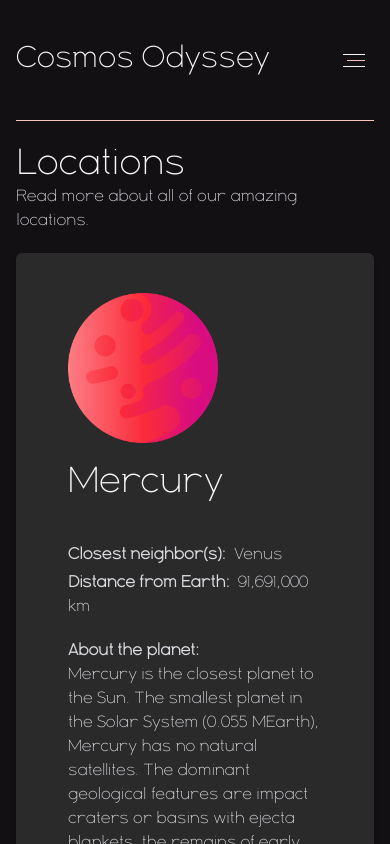
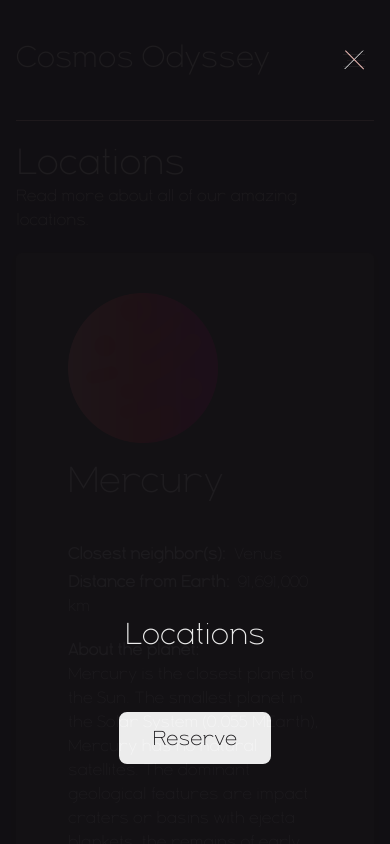
Before and after one commit to arrakjo/cosmos-odyssey, a Next.js app: page /locations in a window 390 px wide. Both pictures are taken after a click on the button 354 px from the left and 60 px from the top of the page. Shown: the top 844 px of the page. Built offline with nearby package versions, Linux system fonts and the light colour scheme.

Commit message:
Added Mobile menu

```diff
--- a/components/Header.jsx
+++ b/components/Header.jsx
@@ -1,9 +1,18 @@
 import burgerIcon from "../assets/images/burger.svg";
+import xIcon from "../assets/images/xicon.svg";
 import Link from "next/link";
 import Image from "next/image";
 import ButtonLink from "./ButtonLink";
+import { useState } from "react";
 
 function Header() {
+  const [menu, setMenu] = useState(false);
+
+  const handleMenu = (e) => {
+    e.preventDefault();
+    setMenu(!menu);
+  };
+
   return (
     <header className="flex w-full pb-5 pt-6 justify-between items-center">
       <Link href="/">
@@ -13,7 +22,10 @@ function Header() {
       </Link>
 
       <div className="block md:hidden">
-        <button className="grid place-items-center p-2 w-10 h-10">
+        <button
+          onClick={handleMenu}
+          className="grid place-items-center p-2 w-10 h-10"
+        >
           <Image
             src={burgerIcon}
             alt="Menu"
@@ -33,6 +45,35 @@ function Header() {
 
         <ButtonLink name="Reserve" link="/#reserve" style="btn--sm" />
       </div>
+
+      {menu && (
+        <div className="fixed top-0 right-0 bottom-0 left-0 w-full h-full bg-black opacity-95 z-10">
+          <div className="w-full flex flex-col justify-center items-end pb-5 pt-10 px-4">
+            <button
+              onClick={handleMenu}
+              className="grid place-items-center p-2 w-10 h-10"
+            >
+              <Image
+                src={xIcon}
+                alt="Menu"
+                aria-label="Open menu"
+                className="w-full"
+                priority
+              />
+            </button>
+
+            <div className="absolute bottom-20 left-0 right-0 flex flex-col justify-center items-center gap-14 opacity-100 z-20">
+              <Link href="/locations">
+                <a className="text-3xl border-b duration-150 ease-in-out border-black hover:border-lightblue">
+                  Locations
+                </a>
+              </Link>
+
+              <ButtonLink name="Reserve" link="/#reserve" style="btn--sm" />
+            </div>
+          </div>
+        </div>
+      )}
     </header>
   );
 }
--- a/components/Hero.jsx
+++ b/components/Hero.jsx
@@ -14,7 +14,7 @@ function Hero() {
         className="rounded-2xl z-0 pointer-events-none select-none aspect-square md:aspect-video"
       />
 
-      <div className="absolute flex flex-col gap-3 bottom-12 left-10 justify-center items-start">
+      <div className="absolute flex flex-col gap-3 bottom-5 md:bottom-12 left-5 md:left-10 justify-center items-start">
         <h1 className="text-4xl lg:text-5xl max-w-xs lg:max-w-sm">
           Solar System Travel Deals
         </h1>
--- a/styles/globals.css
+++ b/styles/globals.css
@@ -10,7 +10,7 @@
     @apply px-16 pb-4 pt-5 bg-none border-2 border-white text-white rounded-lg text-2xl duration-150 ease-in-out hover:bg-white hover:text-black active:opacity-80;
   }
   .btn--sm {
-    @apply px-8 pb-2 pt-3 bg-white border-2 border-white text-black rounded-lg text-xl duration-150 ease-in-out hover:bg-black hover:text-white active:bg-grey;
+    @apply px-8 pb-2 pt-3 bg-white border-2 border-white text-black rounded-lg text-xl duration-150 ease-in-out hover:bg-black hover:text-white active:bg-grey opacity-100;
   }
 
   .input {
```
Also changed, not shown: assets/images/xicon.svg (added).
